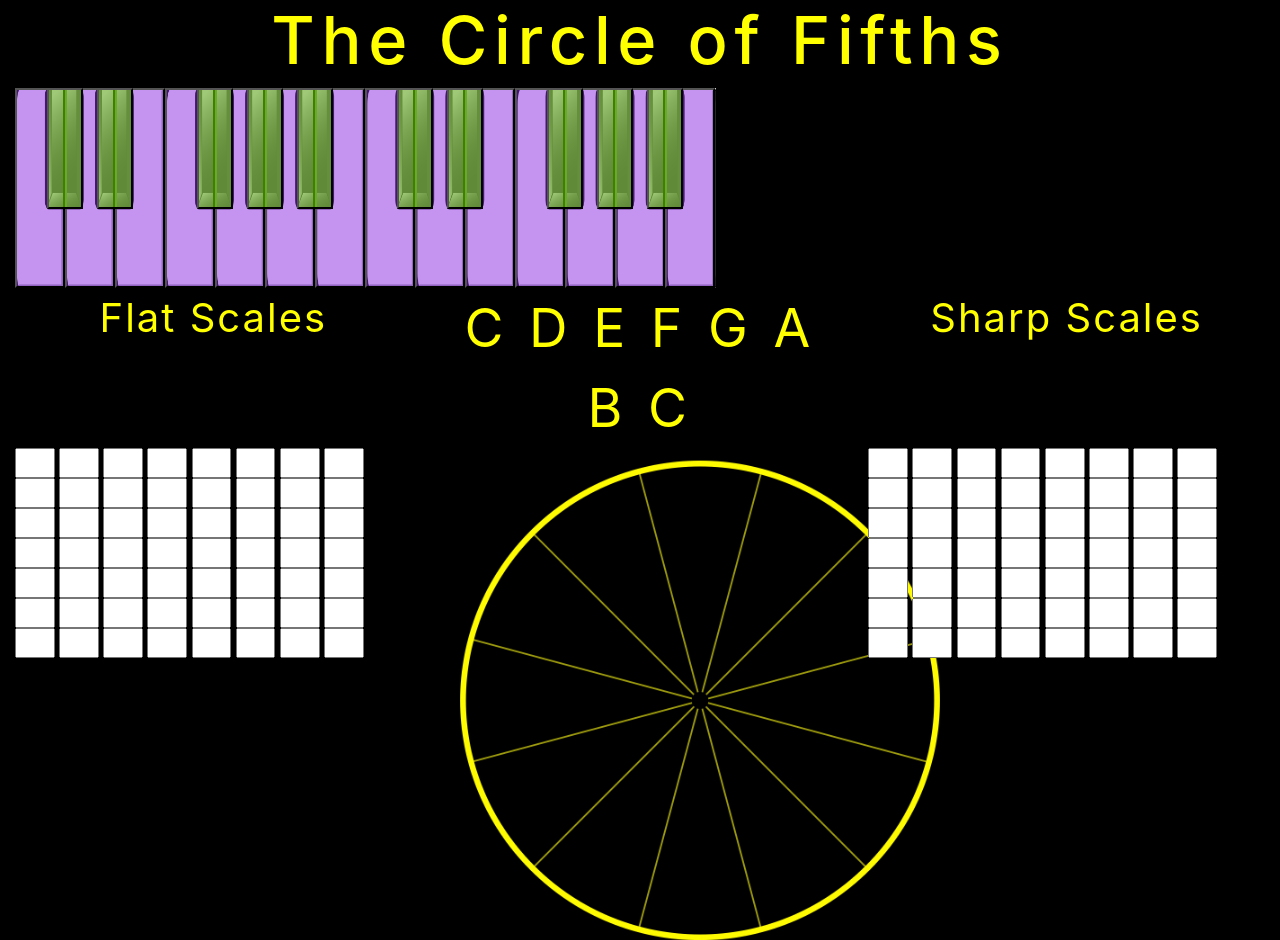
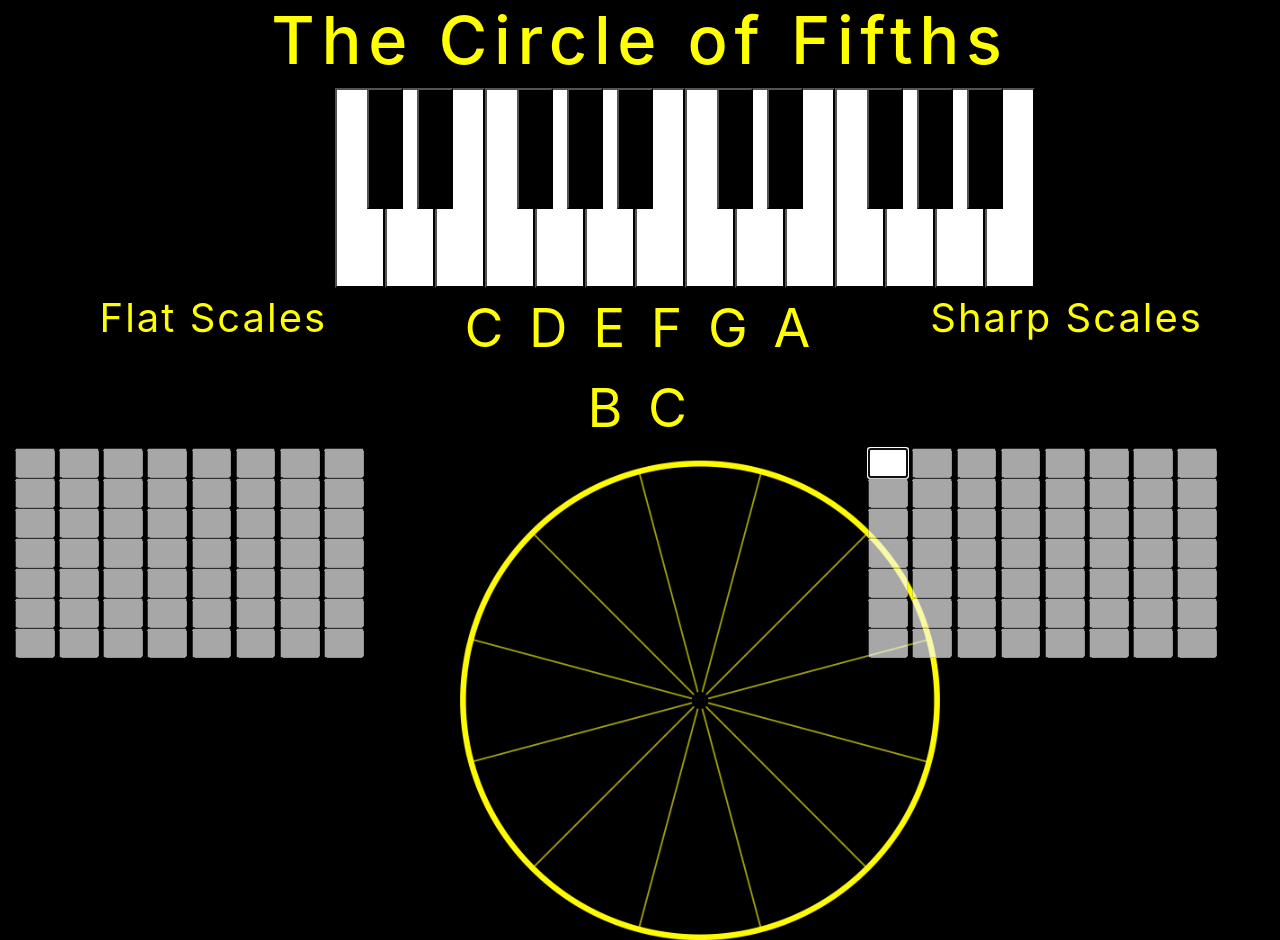
Before and after one commit to bhenryh/circleOfFifths, a plain HTML site: page index.html in a window 1280 px wide. Shown: the top 940 px of the page. Drawn offline with nearby package versions, Linux system fonts and the light colour scheme.

Commit message:
Project commit 01

```diff
--- a/index.html
+++ b/index.html
@@ -17,41 +17,41 @@
     <h1>The Circle of Fifths</h1>
     <div class="container-fluid">
         <div class="row">
-            <div class="col-12 keyboardCol">
-                <img src="./assets/keyboardImage2.png" alt="" id="keyboardImage">
+            <div class= "col-3"></div>
+            <div class="col-6 keyboardCol">
+                <!-- <img src="./assets/keyboardImage.png" alt="" id="keyboardImage"> -->
                 <div class="keyboardContainer">
                     <div class="whiteKeys">
-                        <button class="pianoKeys white" id="one"></button>
-                        <button class="pianoKeys white" id="two"></button>
-                        <button class="pianoKeys white" id="three"></button>
-                        <button class="pianoKeys white" id="four"></button>
-                        <button class="pianoKeys white" id="five"></button>
-                        <button class="pianoKeys white" id="six"></button>
-                        <button class="pianoKeys white" id="seven"></button>
-                        <button class="pianoKeys white" id="eight"></button>
-                        <button class="pianoKeys white" id="nine"></button>
-                        <button class="pianoKeys white" id="ten"></button>
-                        <button class="pianoKeys white" id="eleven"></button>
-                        <button class="pianoKeys white" id="twelve"></button>
-                        <button class="pianoKeys white" id="thirteen"></button>
-                        <button class="pianoKeys white" id="fourteen"></button>
+                        <button class="pianoKeys white" id="one" data-pitch="C" data-alt="B#"></button>
+                        <button class="pianoKeys white" id="two" data-pitch="D"></button>
+                        <button class="pianoKeys white" id="three" data-pitch="E" data-alt="Fb"></button>
+                        <button class="pianoKeys white" id="four" data-pitch="F" data-alt="E#"></button>
+                        <button class="pianoKeys white" id="five" data-pitch="G"></button>
+                        <button class="pianoKeys white" id="six" data-pitch="A"></button>
+                        <button class="pianoKeys white" id="seven" data-pitch="B" data-alt="Cb"></button>
+                        <button class="pianoKeys white" id="eight" data-pitch="C" data-alt="B#"></button>
+                        <button class="pianoKeys white" id="nine" data-pitch="D"></button>
+                        <button class="pianoKeys white" id="ten" data-pitch="E" data-alt="Fb"></button>
+                        <button class="pianoKeys white" id="eleven" data-pitch="F" data-alt="E#"></button>
+                        <button class="pianoKeys white" id="twelve" data-pitch="G"></button>
+                        <button class="pianoKeys white" id="thirteen" data-pitch="A"></button>
+                        <button class="pianoKeys white" id="fourteen" data-pitch="B" data-alt="Cb"></button>
                     </div>
                     <div class="blackKeys">
-                        <button class="pianoKeys black" id="fifteen"></button>
-                        <button class="pianoKeys black" id="sixteen"></button>
-                        <button class="pianoKeys black" id="seventeen"></button>
-                        <button class="pianoKeys black" id="eighteen"></button>
-                        <button class="pianoKeys black" id="nineteen"></button>
-                        <button class="pianoKeys black" id="twenty"></button>
-                        <button class="pianoKeys black" id="twentyOne"></button>
-                        <button class="pianoKeys black" id="twentyTwo"></button>
-                        <button class="pianoKeys black" id="twentyThree"></button>
-                        <button class="pianoKeys black" id="twentyFour"></button>
+                        <button class="pianoKeys black" id="fifteen" data-pitch="C#" data-alt="Db"></button>
+                        <button class="pianoKeys black" id="sixteen" data-pitch="D#" data-alt="Eb"></button>
+                        <button class="pianoKeys black" id="seventeen" data-pitch="F#" data-alt="Gb"></button>
+                        <button class="pianoKeys black" id="eighteen" data-pitch="G#" data-alt="Ab"></button>
+                        <button class="pianoKeys black" id="nineteen" data-pitch="A#" data-alt="Bb"></button>
+                        <button class="pianoKeys black" id="twenty" data-pitch="C#" data-alt="Db"></button>
+                        <button class="pianoKeys black" id="twentyOne" data-pitch="D#" data-alt="Eb"></button>
+                        <button class="pianoKeys black" id="twentyTwo" data-pitch="F#" data-alt="Gb"></button>
+                        <button class="pianoKeys black" id="twentyThree" data-pitch="G#" data-alt="Ab"></button>
+                        <button class="pianoKeys black" id="twentyFour" data-pitch="A#" data-alt="Bb"></button>
                     </div>
-
-
                 </div>
             </div>
+            <div class= "col-3"></div>
         </div>
         <div class="row">
             <div class="col-4 fsTitle">Flat Scales</div>
@@ -146,68 +146,70 @@
                     <input type="text" id="ssd8">
                 </div>
                 <div class="sharpScales">
-                    <input type="text" id="ssd1">
-                    <input type="text" id="ssd2">
-                    <input type="text" id="ssd3">
-                    <input type="text" id="ssd4">
-                    <input type="text" id="ssd5">
-                    <input type="text" id="ssd6">
-                    <input type="text" id="ssd7">
-                    <input type="text" id="ssd8">
+                    <input type="text" id="ssd11">
+                    <input type="text" id="ssd21">
+                    <input type="text" id="ssd31">
+                    <input type="text" id="ssd41">
+                    <input type="text" id="ssd51">
+                    <input type="text" id="ssd61">
+                    <input type="text" id="ssd71">
+                    <input type="text" id="ssd81">
                 </div>
                 <div class="sharpScales">
-                    <input type="text" id="ssd1">
-                    <input type="text" id="ssd2">
-                    <input type="text" id="ssd3">
-                    <input type="text" id="ssd4">
-                    <input type="text" id="ssd5">
-                    <input type="text" id="ssd6">
-                    <input type="text" id="ssd7">
-                    <input type="text" id="ssd8">
+                    <input type="text" id="ssd12">
+                    <input type="text" id="ssd22">
+                    <input type="text" id="ssd32">
+                    <input type="text" id="ssd42">
+                    <input type="text" id="ssd52">
+                    <input type="text" id="ssd62">
+                    <input type="text" id="ssd72">
+                    <input type="text" id="ssd82">
                 </div>
                 <div class="sharpScales">
-                    <input type="text" id="ssd1">
-                    <input type="text" id="ssd2">
-                    <input type="text" id="ssd3">
-                    <input type="text" id="ssd4">
-                    <input type="text" id="ssd5">
-                    <input type="text" id="ssd6">
-                    <input type="text" id="ssd7">
-                    <input type="text" id="ssd8">
+                    <input type="text" id="ssd13">
+                    <input type="text" id="ssd23">
+                    <input type="text" id="ssd33">
+                    <input type="text" id="ssd43">
+                    <input type="text" id="ssd53">
+                    <input type="text" id="ssd63">
+                    <input type="text" id="ssd73">
+                    <input type="text" id="ssd83">
                 </div>
                 <div class="sharpScales">
-                    <input type="text" id="ssd1">
-                    <input type="text" id="ssd2">
-                    <input type="text" id="ssd3">
-                    <input type="text" id="ssd4">
-                    <input type="text" id="ssd5">
-                    <input type="text" id="ssd6">
-                    <input type="text" id="ssd7">
-                    <input type="text" id="ssd8">
+                    <input type="text" id="ssd14">
+                    <input type="text" id="ssd24">
+                    <input type="text" id="ssd34">
+                    <input type="text" id="ssd44">
+                    <input type="text" id="ssd54">
+                    <input type="text" id="ssd64">
+                    <input type="text" id="ssd74">
+                    <input type="text" id="ssd84">
                 </div>
                 <div class="sharpScales">
-                    <input type="text" id="ssd1">
-                    <input type="text" id="ssd2">
-                    <input type="text" id="ssd3">
-                    <input type="text" id="ssd4">
-                    <input type="text" id="ssd5">
-                    <input type="text" id="ssd6">
-                    <input type="text" id="ssd7">
-                    <input type="text" id="ssd8">
+                    <input type="text" id="ssd15">
+                    <input type="text" id="ssd25">
+                    <input type="text" id="ssd35">
+                    <input type="text" id="ssd45">
+                    <input type="text" id="ssd55">
+                    <input type="text" id="ssd65">
+                    <input type="text" id="ssd75">
+                    <input type="text" id="ssd85">
                 </div>
                 <div class="sharpScales">
-                    <input type="text" id="ssd1">
-                    <input type="text" id="ssd2">
-                    <input type="text" id="ssd3">
-                    <input type="text" id="ssd4">
-                    <input type="text" id="ssd5">
-                    <input type="text" id="ssd6">
-                    <input type="text" id="ssd7">
-                    <input type="text" id="ssd8">
+                    <input type="text" id="ssd15">
+                    <input type="text" id="ssd25">
+                    <input type="text" id="ssd35">
+                    <input type="text" id="ssd45">
+                    <input type="text" id="ssd55">
+                    <input type="text" id="ssd65">
+                    <input type="text" id="ssd75">
+                    <input type="text" id="ssd85">
                 </div>
             </div>
         </div>
     </div>
+
+
 
     <script src="https://code.jquery.com/jquery-3.5.1.slim.min.js"
         integrity="sha384-DfXdz2htPH0lsSSs5nCTpuj/zy4C+OGpamoFVy38MVBnE+IbbVYUew+OrCXaRkfj"
--- a/script.js
+++ b/script.js
@@ -1,72 +1,46 @@
-document.querySelector("#one").addEventListener("click", () => {
-    alert("C")
-});
-document.querySelector("#two").addEventListener("click", () => {
-    alert("D")
-});
-document.querySelector("#three").addEventListener("click", () => {
-    alert("E")
-});
-document.querySelector("#four").addEventListener("click", () => {
-    alert("F")
-});
-document.querySelector("#five").addEventListener("click", () => {
-    alert("G")
-});
-document.querySelector("#six").addEventListener("click", () => {
-    alert("A")
-});
-document.querySelector("#seven").addEventListener("click", () => {
-    alert("B")
-});
-document.querySelector("#eight").addEventListener("click", () => {
-    alert("C")
-});
-document.querySelector("#nine").addEventListener("click", () => {
-    alert("D")
-});
-document.querySelector("#ten").addEventListener("click", () => {
-    alert("E")
-});
-document.querySelector("#eleven").addEventListener("click", () => {
-    alert("F")
-});
-document.querySelector("#twelve").addEventListener("click", () => {
-    alert("G")
-});
-document.querySelector("#thirteen").addEventListener("click", () => {
-    alert("A")
-});
-document.querySelector("#fourteen").addEventListener("click", () => {
-    alert("B")
-});
-document.querySelector("#fifteen").addEventListener("click", () => {
-    alert("C#/Db")
-});
-document.querySelector("#sixteen").addEventListener("click", () => {
-    alert("D#/Eb")
-});
-document.querySelector("#seventeen").addEventListener("click", () => {
-    alert("F#/Gb")
-});
-document.querySelector("#eighteen").addEventListener("click", () => {
-    alert("G#/Ab")
-});
-document.querySelector("#nineteen").addEventListener("click", () => {
-    alert("A#/Bb")
-});
-document.querySelector("#twenty").addEventListener("click", () => {
-    alert("C#/Db")
-});
-document.querySelector("#twentyOne").addEventListener("click", () => {
-    alert("D#/Eb")
-});
-document.querySelector("#twentyTwo").addEventListener("click", () => {
-    alert("F#/Gb")
-});
-document.querySelector("#twentyThree").addEventListener("click", () => {
-    alert("G#/Ab")
-});
-document.querySelector("#twentyFour").addEventListener("click", () => {
-    alert("A#/Bb")
-});
+let start = true
+let currentIndex = 0
+const keys = document.querySelectorAll(".pianoKeys");
+const sharps = document.querySelectorAll(".sharpScales input");
+const flats = document.querySelectorAll(".flatScales input");
+
+function startSequence() {
+    sharps.forEach((sharp) => sharp.disabled = true);
+    flats.forEach((flat) => flat.disabled = true);
+    sharps[currentIndex].disabled = false;
+    sharps[currentIndex].focus();
+
+    // if (start) {
+    //     start = false;
+    //     var inputs = document.getElementsByTagName("INPUT");
+    //     for (var i = 0; i < inputs.length; i++) {
+    //         if (inputs[i].type === 'text') {
+    //             inputs[i].disabled = true;
+    //         }
+    //     }
+    //     document.querySelector("#ssd1").disabled = false;
+    //     document.querySelector("#ssd1").focus();
+    // }
+}
+startSequence();
+
+// document.querySelector("#one").addEventListener("click", () => {
+//     // alert("C")
+//     var inputs = document.getElementsByTagName("INPUT");
+//     for (var i = 0; i < inputs.length; i++) {
+//         if (inputs[i].disabled === false) {
+//             inputs[i].value = "C"
+//             inputs[i].disabled = true
+//             inputs[i].nextSibling.disabled = false;
+//         }
+//     }
+// });
+
+
+keys.forEach( (key) => key.addEventListener("click", (e) => {
+    // alert(e.target.dataset.pitch + " " + e.target.dataset.alt)
+    sharps[currentIndex].value = e.target.dataset.pitch;
+    currentIndex++;
+    sharps[currentIndex].disabled = false;
+    sharps[currentIndex].focus();
+}))
--- a/style.css
+++ b/style.css
@@ -70,6 +70,10 @@ h1 {
 
 .keyboardCol {
     position: relative;
+    min-height: 200px;
+    display: block;
+    margin-left: auto;
+    margin-right: auto;
 }
 
 .keyboardContainer {
@@ -82,13 +86,13 @@ h1 {
 .white {
     width: 51px;
     height: 200px;
-    background-color: rgba(138, 43, 226, .5);
+    background-color: white;
 }
 
 .black {
     width: 36px;
     height: 121px;
-    background-color: rgba(127, 255, 0, .5);
+    background-color: black;
     position: absolute;
     top: 0
 }
```
Also changed, not shown: assets/keyboardImage.png (renamed from assets/keyboardImage2.png), assets/keyboardImage1.png (deleted), index.js (deleted), keyboardData.js (added), 1 other file.
